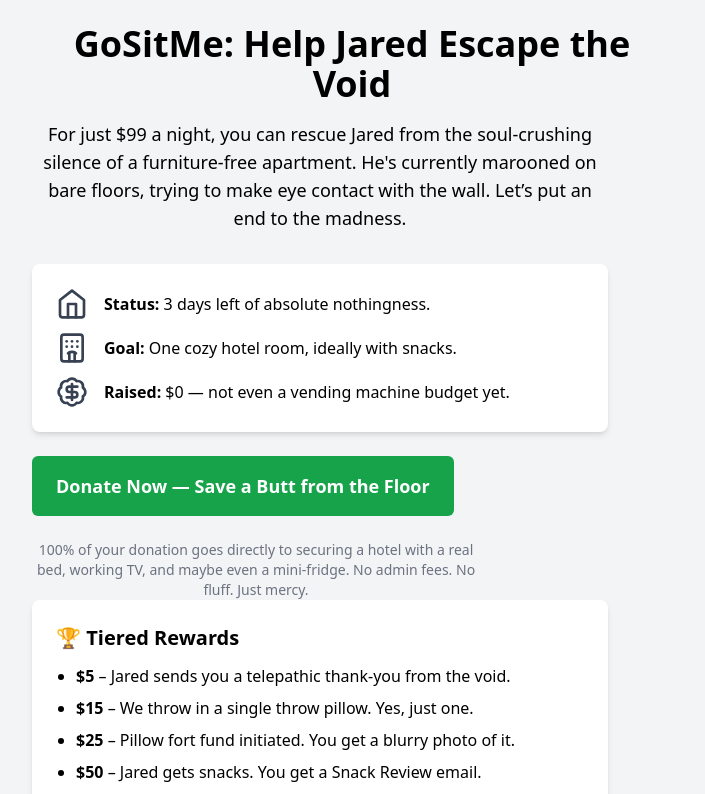
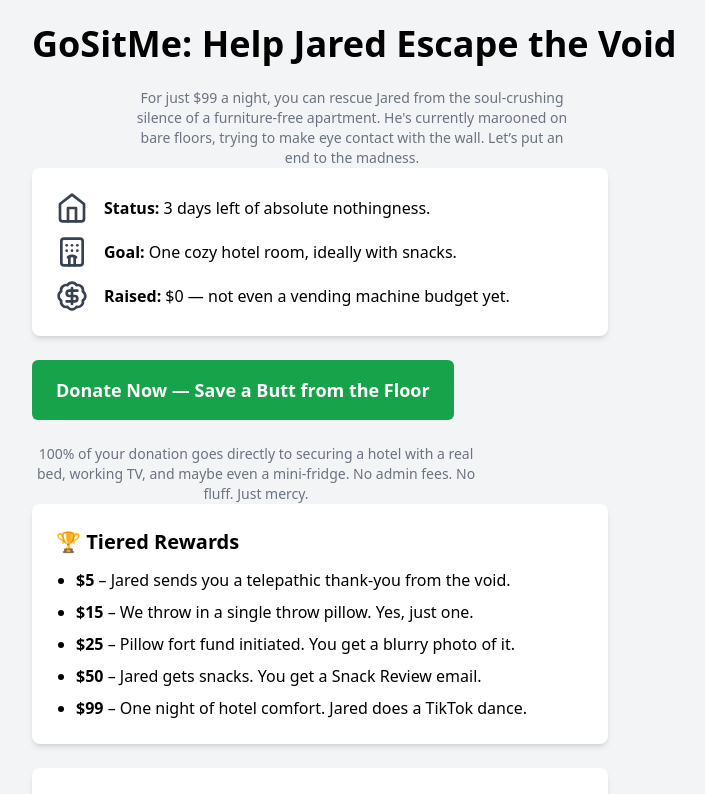
Before and after one commit to Dangeonmaster366/go-sit-me, a Next.js app: page / in a window 1280 px wide. Shown: the top 794 px of the page, without its empty margins (288-993 px from the left). Built offline with nearby package versions, Linux system fonts and the light colour scheme.

Commit message:
alignment continues

```diff
--- a/app/page.tsx
+++ b/app/page.tsx
@@ -9,10 +9,10 @@ export default function GoSitMe() {
   return (
     <div className="min-h-screen bg-gray-100 flex flex-col items-center p-6">
       <div className="w-full max-w-screen-sm mx-auto">
-        <h1 className="text-4xl font-extrabold mb-4 text-center">
+        <h1 className="text-4xl font-extrabold mb-4 text-center whitespace-nowrap">
           GoSitMe: Help Jared Escape the Void
         </h1>
-        <p className="text-center max-w-xl text-lg mb-8">
+        <p className="text-sm text-gray-500 mt-6 max-w-md text-center mx-auto">
           For just $99 a night, you can rescue Jared from the soul-crushing silence of
           a furniture-free apartment. He's currently marooned on bare floors,
           trying to make eye contact with the wall. Let’s put an end to the madness.
@@ -41,9 +41,10 @@ export default function GoSitMe() {
           </CardContent>
         </Card>
 
-        <Button className="text-lg px-6 py-4 text-white bg-green-600 hover:bg-green-700">
+        <Button className="text-lg px-6 py-4 text-white bg-green-600 hover:bg-green-700 mx-auto">
           Donate Now — Save a Butt from the Floor
         </Button>
+
 
         <p className="text-sm text-gray-500 mt-6 max-w-md text-center">
           100% of your donation goes directly to securing a hotel with a real bed,
@@ -58,7 +59,7 @@ export default function GoSitMe() {
               <li><strong>$15</strong> – We throw in a single throw pillow. Yes, just one.</li>
               <li><strong>$25</strong> – Pillow fort fund initiated. You get a blurry photo of it.</li>
               <li><strong>$50</strong> – Jared gets snacks. You get a Snack Review email.</li>
-              <li><strong>$99</strong> – One night of hotel comfort. You get Jared’s eternal gratitude and maybe a TikTok dance of joy.</li>
+              <li><strong>$99</strong> – One night of hotel comfort. Jared does a TikTok dance.</li>
             </ul>
           </CardContent>
 
```
